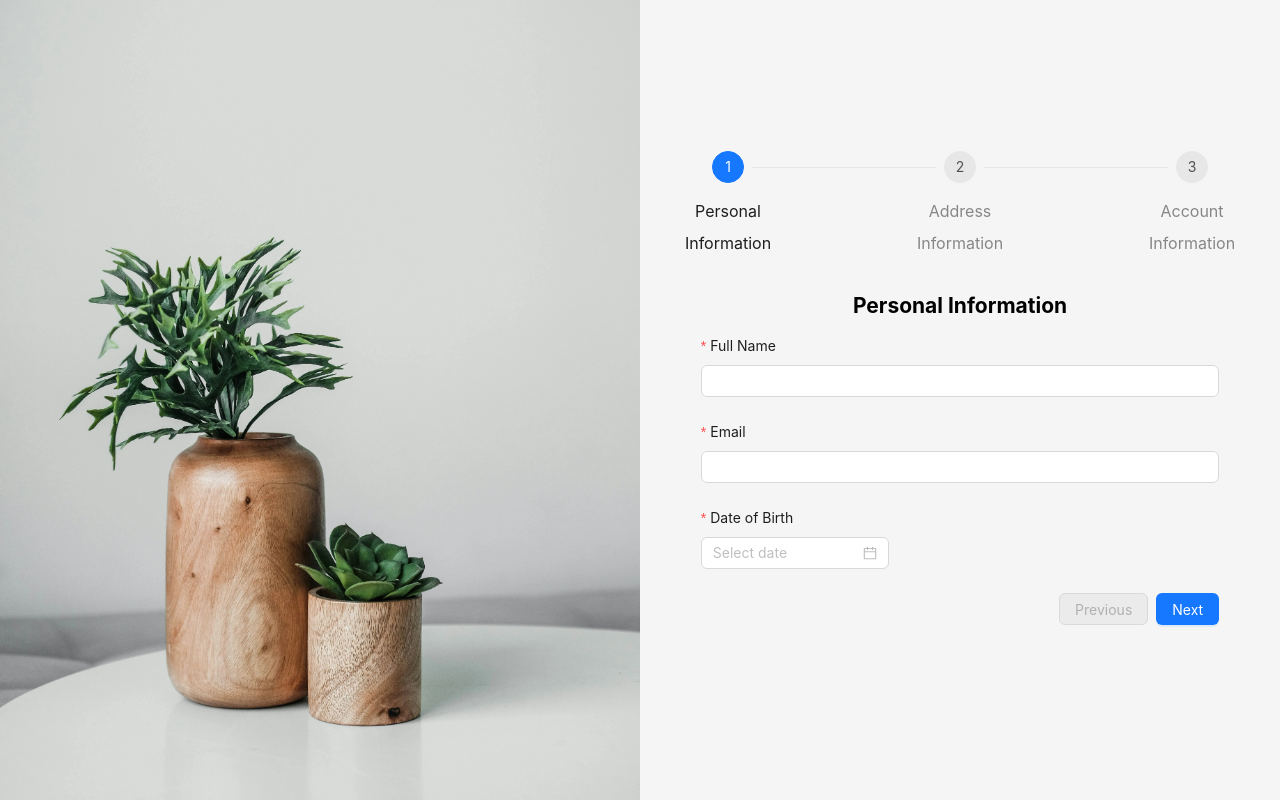
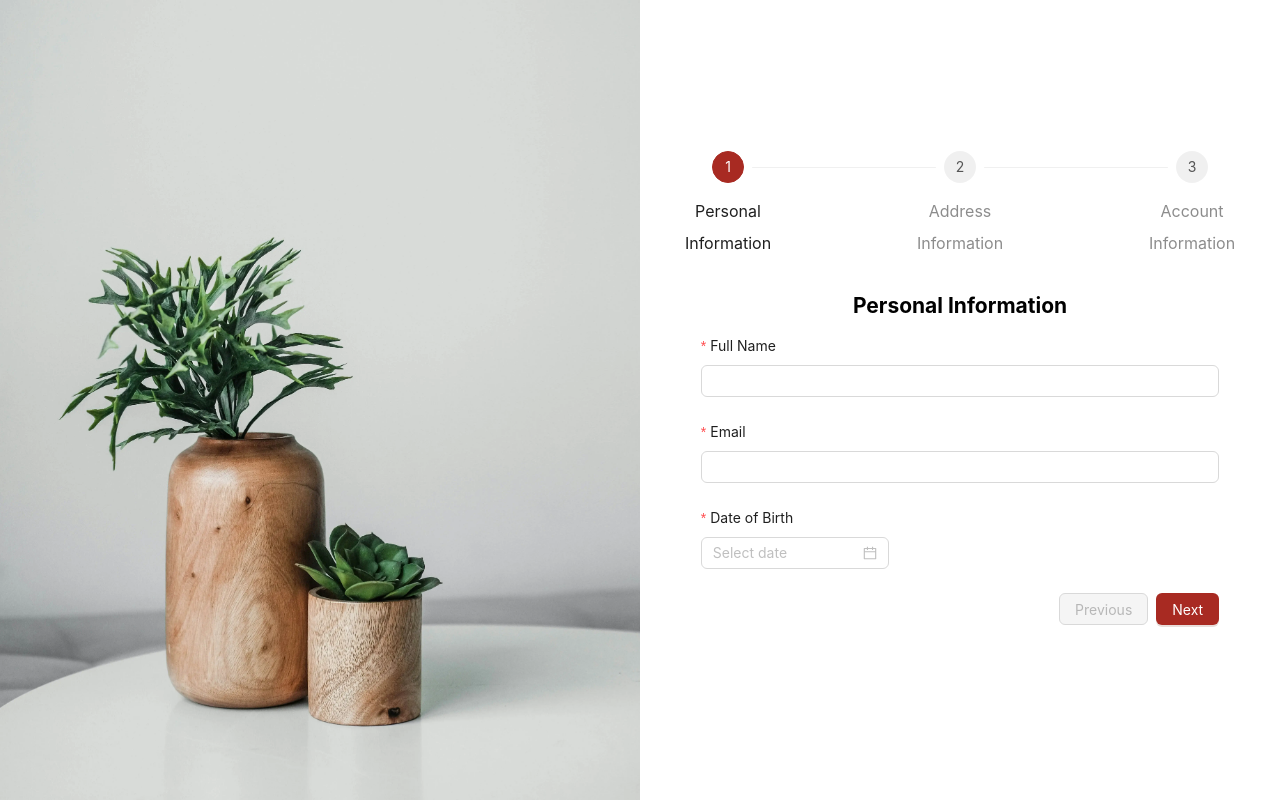
Before and after one commit to wirayudasenjaya/revou-mini-project-react, a React (Create React App) app: page / in a window 1280 px wide. Built offline with nearby package versions, Linux system fonts and the light colour scheme.

Commit message:
add antd theme config and reduce image file size

```diff
--- a/src/index.js
+++ b/src/index.js
@@ -1,14 +1,26 @@
 import React from 'react';
 import ReactDOM from 'react-dom/client';
+import { ConfigProvider } from 'antd';
 import './index.css';
 import App from './App';
 import reportWebVitals from './reportWebVitals';
 
 const root = ReactDOM.createRoot(document.getElementById('root'));
 root.render(
-  <>
+  <ConfigProvider
+    theme={{
+      token: {
+        colorPrimary: '#a82a22',
+      },
+      components: {
+        Layout: {
+          bodyBg: '#fff',
+        },
+      },
+    }}
+  >
     <App />
-  </>
+  </ConfigProvider>
 );
 
 // If you want to start measuring performance in your app, pass a function
```
Also changed, not shown: src/assets/image.webp.
